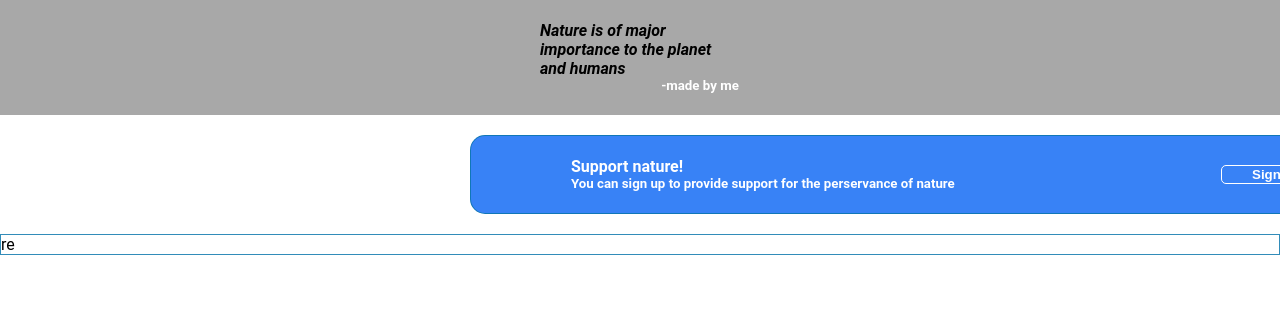
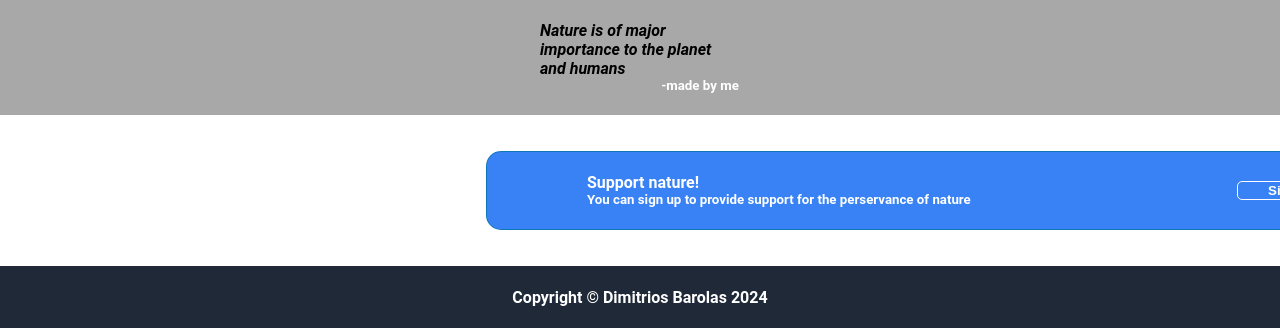
Before and after one commit to dhmmpar/Landing-Page, a plain HTML site: page index.html in a window 1280 px wide. Shown: the part 611-939 px from the top of the page. Before the commit the page ends 866 px from the top, so only its background shows below. Drawn offline with Linux system fonts and the light colour scheme.

Commit message:
Footer section

```diff
--- a/index.html
+++ b/index.html
@@ -68,7 +68,7 @@
             </div>
         </div>
         <div class="footer">
-            re
+            <h4>Copyright &#169 Dimitrios Barolas 2024</h4>
         </div>
     </div>
 </div>
--- a/style.css
+++ b/style.css
@@ -8,6 +8,7 @@ body {
     display: flex;
     flex-direction: column;
     justify-content: center;
+    margin-bottom: 0;
 }
 
 .header1 {
@@ -62,7 +63,7 @@ body {
 }
 
 .middle1 {
-    border: 1px solid rgba(9, 117, 171, 0.831);;
+    border: 1px solid rgba(9, 117, 171, 0.831);
     display: flex;
     flex-direction: column;
     justify-content: center;
@@ -120,7 +121,7 @@ body {
 
 .bottom {
     display: flex;
-    padding: 20px;
+    padding: 36px;
 }
 
 .bottom_container {
@@ -165,8 +166,10 @@ body {
 }
 
 .footer {
-    border: 1px solid rgba(9, 117, 171, 0.831);;
     display: flex;
+    justify-content: center;
+    background-color: #1F2937;
+    color: white;
 }
 
 ul {
```
